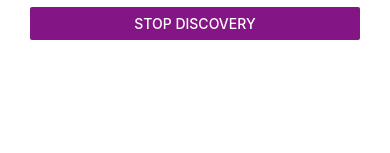
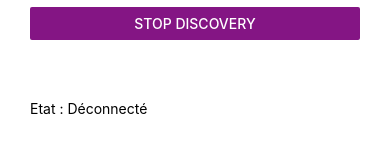
Before and after one commit to trnhatnam/geolocalisation-nearby, a React Native app: screen / in a window 390 px wide. Shown: the part 655-808 px from the top of the page. Built offline with nearby package versions, Linux system fonts and the light colour scheme.

Commit message:
Ajout de l'état de l'appareil

```diff
--- a/App.tsx
+++ b/App.tsx
@@ -23,8 +23,11 @@ const App = () => {
         console.log("Vous ne pouvez pas utiliser la géolocalisation.")
     })
 
+  // état de l'appareil
+  const [state, setState] = useState("Déconnecté");
 
   const onPressAdvertising =  () => {
+    setState("Advertising");
     GeolocalisationNearby.startAdvertising("did:peaq:123");
   }
 
@@ -52,11 +55,13 @@ const App = () => {
   // ------
 
   const onPressStopAd = () => {
+      setState("Déconnecté");
       GeolocalisationNearby.stopAdvertising();
       updateLocationArray(prevLocationArray => []);
     }
 
   const onPressDiscovering = () => {
+    setState("Discovering");
     // On détecte la géolocalisation puis on envoie au serveur pour le mettre dans un smart contract
     Geolocation.getCurrentPosition(
         position => {
@@ -76,6 +81,7 @@ const App = () => {
   };
 
   const onPressStopDiscovering = () => {
+    setState("Déconnecté");
     GeolocalisationNearby.stopDiscovery();
   };
 
@@ -109,6 +115,7 @@ const App = () => {
     color="#841584"
     onPress={onPressStopDiscovering}/>
   </View>
+  <Text style={styles.text}>Etat : {state}</Text>
     </>
   );
 };
```
